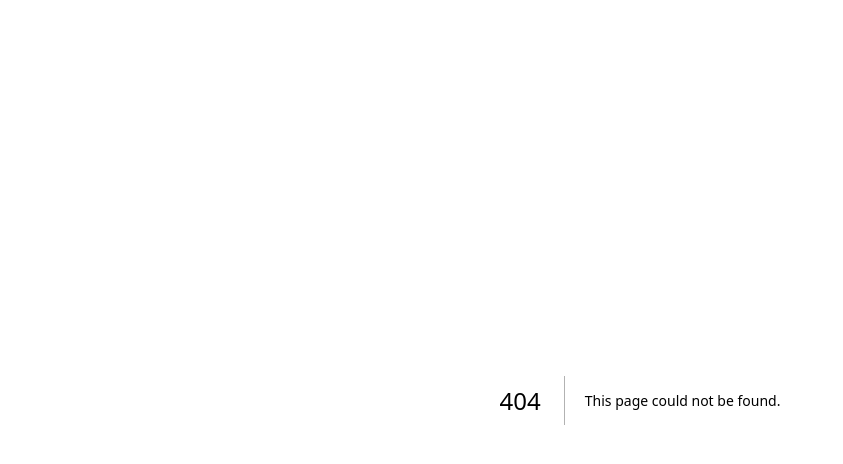
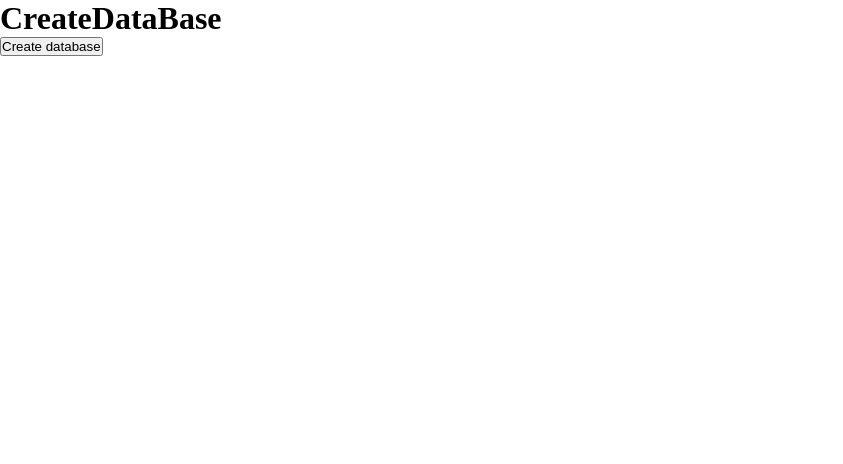
Before and after one commit to santanafx/chat-ai-bot, a Next.js app: page /createdatabase in a window 1280 px wide. Before the commit this address had no page. Shown: the top 464 px of the page, without its empty margins (0-843 px from the left). Built offline with nearby package versions, Linux system fonts and the light colour scheme.

Commit message:
feat: Add CreateDataBase component for database creation functionality

```diff
--- /dev/null
+++ b/src/app/createdatabase/page.tsx
@@ -0,0 +1,24 @@
+"use client";
+import React from "react";
+import { toast } from "react-toastify";
+
+const CreateDataBase = () => {
+  const handleCreateDatabase = async () => {
+    const response = await fetch("api/createdatabase", {
+      method: "POST",
+    });
+
+    if (response.ok) {
+      toast("Database created!");
+    }
+  };
+
+  return (
+    <div>
+      <h1>CreateDataBase</h1>
+      <button onClick={handleCreateDatabase}>Create database</button>
+    </div>
+  );
+};
+
+export default CreateDataBase;
```
